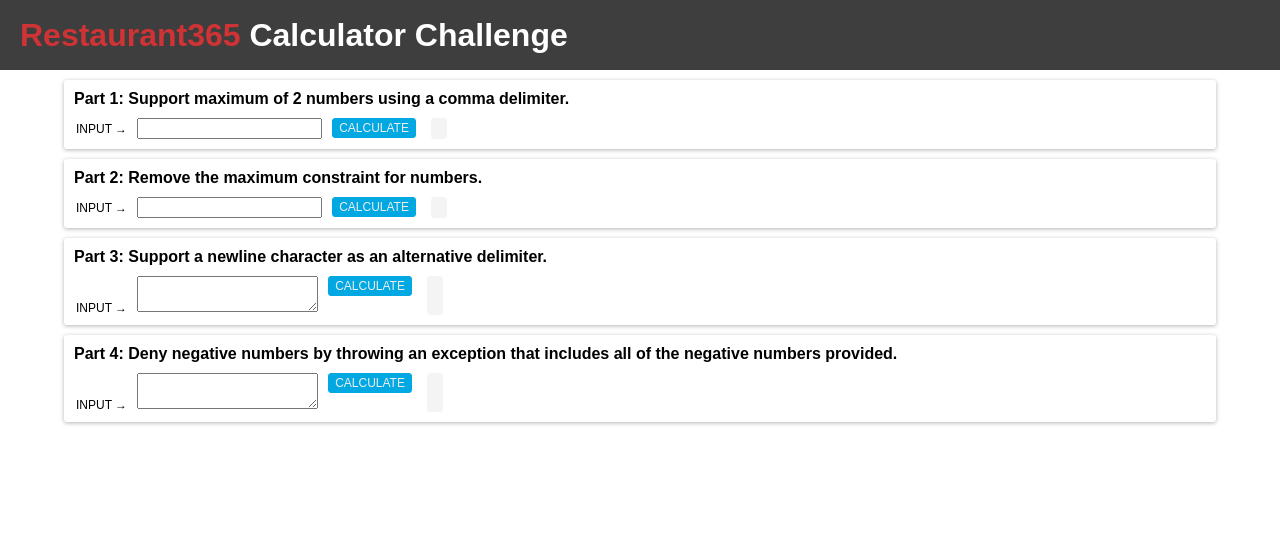
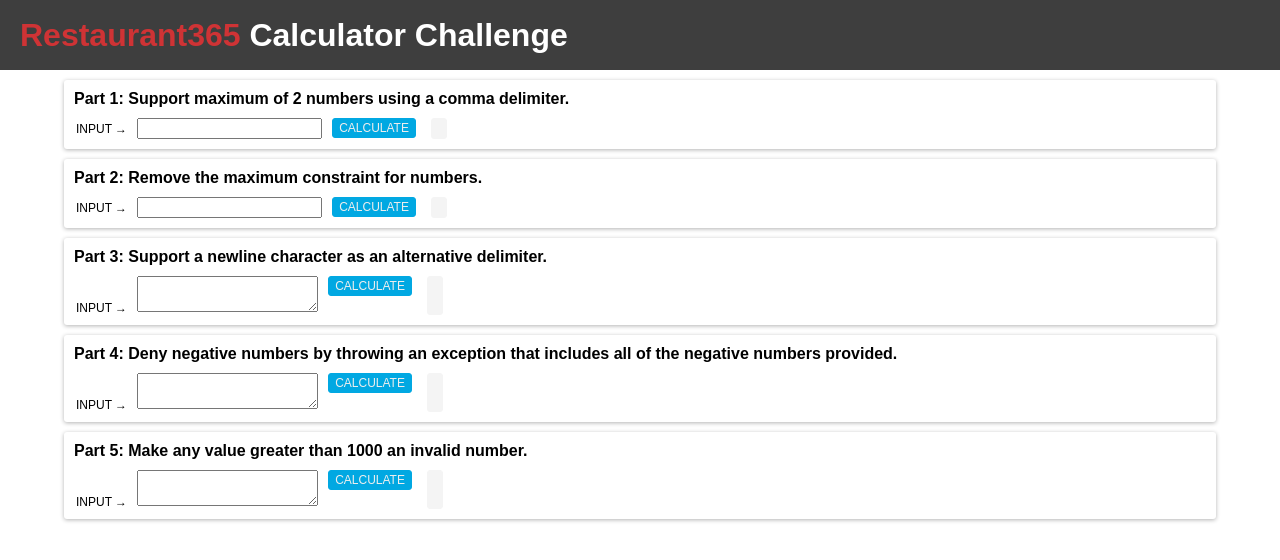
Before and after one commit to james-lopez/r365, a React (Create React App) app: page / in a window 1280 px wide. Shown: the top 560 px of the page. Built offline with nearby package versions, Linux system fonts and the light colour scheme.

Commit message:
Part 5 of calculator.

```diff
--- a/src/components/App.js
+++ b/src/components/App.js
@@ -4,6 +4,7 @@
 import Challenge2 from './challenge2';
 import Challenge3 from './challenge3';
 import Challenge4 from './challenge4';
+import Challenge5 from './challenge5';
 
 function App() {
   return (
@@ -16,6 +17,7 @@
         <Challenge2/>
         <Challenge3/>
         <Challenge4/>
+        <Challenge5/>
       </div>
     </div>
   );
--- /dev/null
+++ b/src/components/challenge5/index.js
@@ -0,0 +1,124 @@
+import React, { Component } from 'react';
+import styled from 'styled-components';
+
+const StyledCard = styled.div`
+	background-color: #FFFFFF;
+	box-shadow: rgba(0, 0, 0, 0.3) 0px 1px 4px;
+	margin-top: 10px;
+	border-radius: 3px;
+	width: 100%;
+	height: 100%;
+	overflow: hidden;
+`;
+
+const StyledTitle = styled.h4`
+	margin: 10px 0px 0px 10px;
+`;
+
+const StyledForm = styled.form`
+	margin: 10px 0px 10px 12px;
+	width: 100%;
+	display: flex;
+	justify-content: flex-start;
+`;
+
+const StyledLabel = styled.label`
+	text-transform: uppercase;
+	font-size: 12px;
+`;
+
+const StyledInput = styled.textarea`
+	margin-left: 10px;
+`
+
+const StyledButton = styled.button`
+	height: 20px;
+	margin-left: 10px;
+	background: #01A8E2;
+	border: 1px solid #01A8E2;
+	border-radius: 3px;
+	color: #EEE;
+	font-size: 12px;
+	text-transform: uppercase;
+`;
+
+const StyledResult = styled.p`
+	font-size: 12px;
+	margin: 0px 0px 0px 15px;
+	padding: 3px 7px;
+	background: #F4F4F4;
+	border: 1px solid #F4F4F4;
+	border-radius: 3px;
+`;
+
+class Challenge5 extends Component {
+	constructor(props) {
+		super(props)
+
+		this.state = {
+			text: '',
+			output: ''
+		}
+	}
+
+	handleInputChange = (e) => {
+		this.setState({ text: e.target.value })
+	}
+
+	handleSubmit = (e) => {
+		e.preventDefault();
+
+		let parsedString = this.state.text.split(/[\n,]+/);
+		let negativeNumbers = [];
+
+		if (parsedString.length < 2) {
+			for (let i = parsedString.length; i < 2; i++) {
+				parsedString.push('0');
+			}
+		}
+
+		let convertedString = parsedString.map((number) => {
+			if (isNaN(number) || number === '' || number > 1000) {
+				number = 0;
+			} else {
+				number = parseInt(number, 10);
+			}
+
+			if (number < 0) {
+				negativeNumbers.push(number);
+			}
+
+			return number;
+		})
+
+		let sum = convertedString.reduce((accumulator, currentValue) => {
+			return accumulator + currentValue;
+		});
+
+		if (negativeNumbers.length > 0) {
+			this.setState({ output: 'Error: Negative Numbers Included in Input: ' + negativeNumbers });
+		} else {
+			this.setState({ output: sum })
+		}
+
+	}
+
+	render() {
+
+		return (
+			<StyledCard>
+				<StyledTitle>Part 5: Make any value greater than 1000 an invalid number.</StyledTitle>
+				<StyledForm onSubmit={(e) => this.handleSubmit(e)}>
+					<StyledLabel>
+						Input &#8594;
+						<StyledInput data-testid="input" value={this.state.text} onChange={e => this.handleInputChange(e)} />
+					</StyledLabel>
+					<StyledButton data-testid="submit-button" type="submit">Calculate</StyledButton>
+					<StyledResult data-testid="output-field">{this.state.output}</StyledResult>
+				</StyledForm>
+			</StyledCard>
+		)
+	}
+}
+
+export default Challenge5
```
Also changed, not shown: 1 other file (tests, documents, lock files or other folders).
